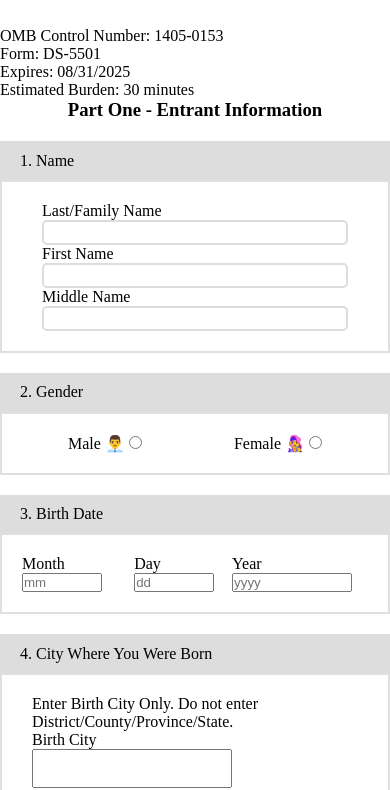
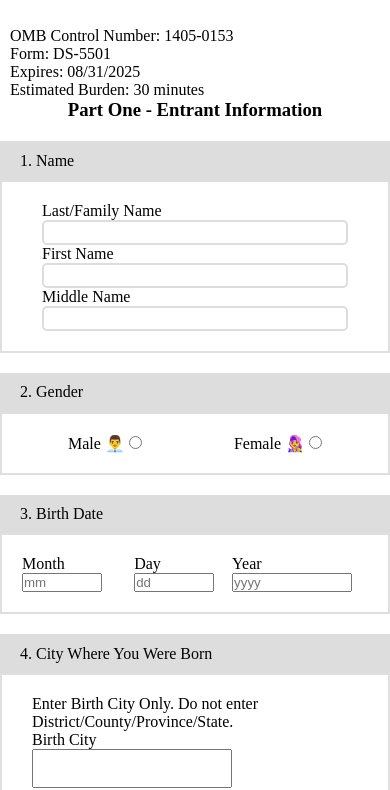
Before and after one commit to Onkor114/DiversityVisa-DDS-Clone, a plain HTML site: page index.html in a window 390 px wide. Shown: the part 74-864 px from the top of the page. Drawn offline with Linux system fonts and the light colour scheme.

Commit message:
updated js

```diff
--- a/style.css
+++ b/style.css
@@ -166,6 +166,9 @@ a:hover{
         width: 100%;
         padding: 0px 10px;
     }
+    .container p{
+        padding: 0 10px;
+    }
     .btn .input {
         background-color: #ddd;
         width: 100%;
```
